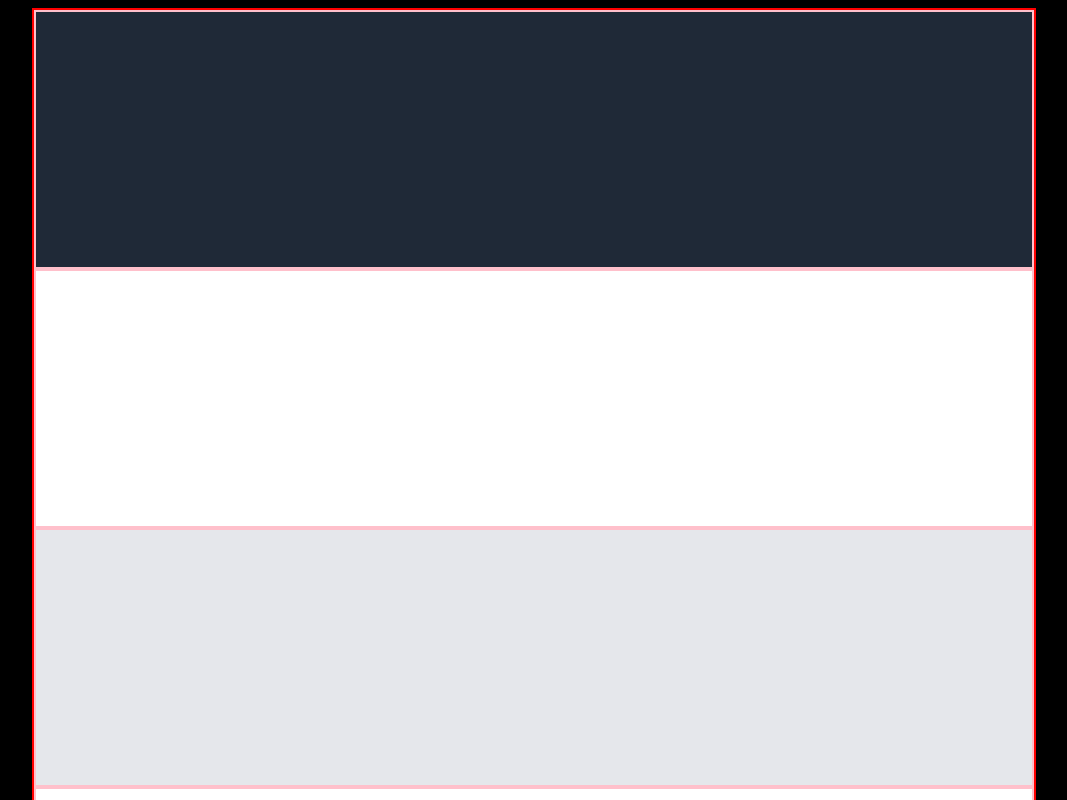
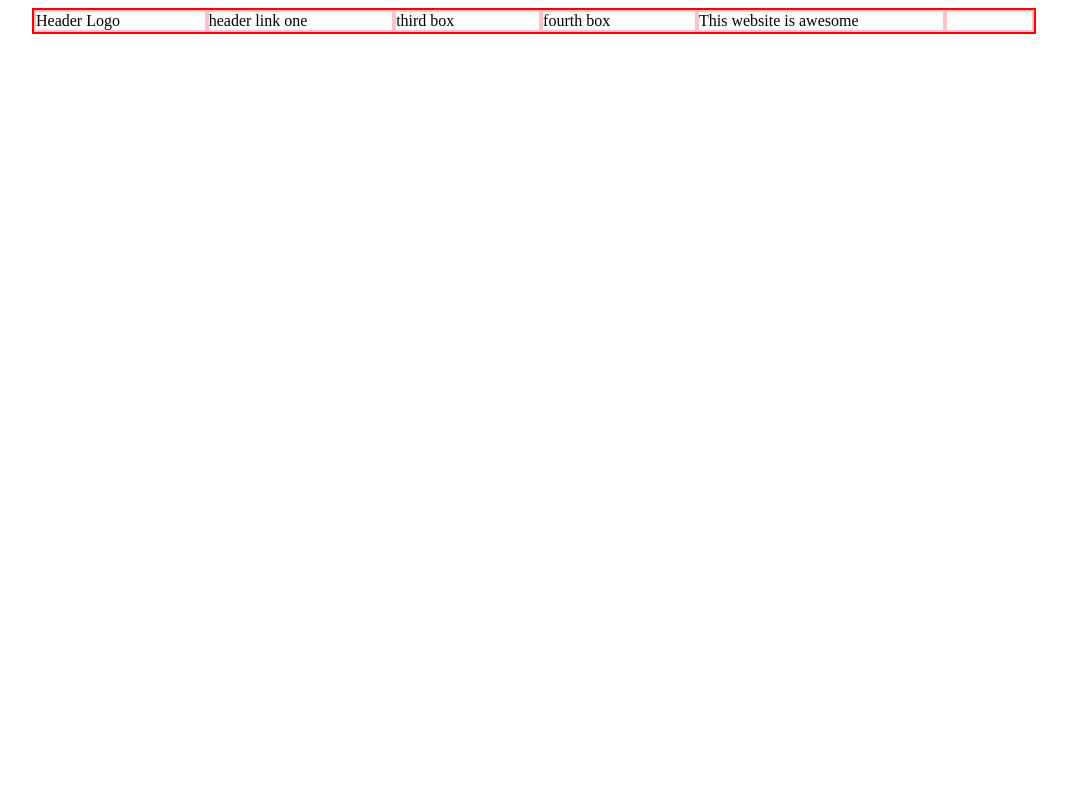
Before and after one commit to JackJayJames/OP_1_landing_page, a plain HTML site: page index.html in a window 1280 px wide. Shown: the top 800 px of the page, without its empty margins (106-1173 px from the left). Drawn offline with Linux system fonts and the light colour scheme.

Commit message:
start again with different idea
previous idea lead to nothing, so i started over with different one

```diff
--- a/index.html
+++ b/index.html
@@ -8,12 +8,13 @@
     <link rel="stylesheet" href="style.css">
 </head>
 <body>
-   <div class="container">
-        <div class="first_box"></div>
-        <div class="second_box"></div>
-        <div class="third_box"></div>
-        <div class="fourth_box"></div>
-        <div class="fifth_box"></div>
+   <div class="container-header">
+        <div class="Header-Logo">Header Logo</div>
+        <div class="header-link-one">header link one</div>
+        <div class="header-link-two">third box</div>
+        <div class="header-link-three">fourth box</div>
+        <div class="Header">This website is awesome</div>
+        <div class="img-place-holder"></div>
    </div>
 </body>
 </html>
--- a/style.css
+++ b/style.css
@@ -2,37 +2,18 @@ body {
     background: black;
 }
 
-.container {
+.container-header {
     width: 1000px;
-    height: 1295px;
     margin: auto;
     border: 2px solid red;
     display: flex;
-    flex-direction: column;
+    flex-wrap: wrap;
 }
 
-.container div {
+.container-header div {
     border: 2px solid pink;
     flex: 1 1 auto;
 }
-
-.first_box {
-    background-color: #1F2937;
-}
-
-.second_box {
+body {
     background-color: white;
 }
-
-.third_box {
-    background-color: #E5E7EB;
-}
-
-.fourth_box {
-    background-color: white;
-}
-
-.fifth_box {
-    background-color: #1F2937;
-}
-/*this is to check if my github desktop*/
```
